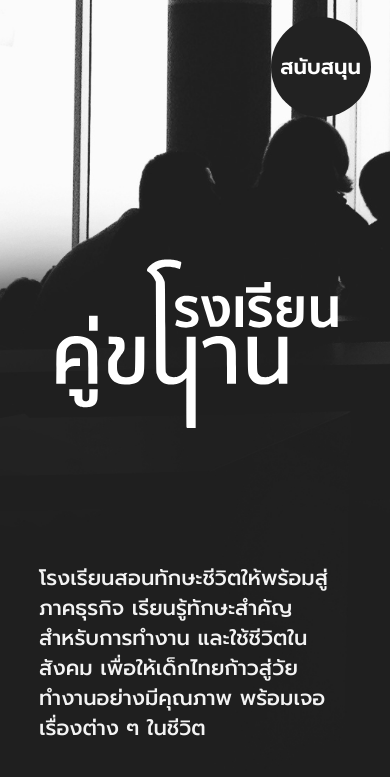
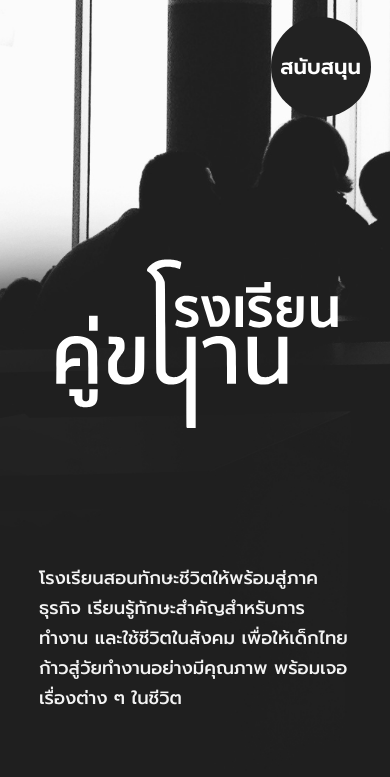
Before and after one commit to Know-are/parallel-school, a plain HTML site: page index.html in a window 390 px wide. Shown: the part 67-844 px from the top of the page. Drawn offline with nearby package versions, Linux system fonts and the light colour scheme.

Commit message:
Update typogrpahy

```diff
--- a/assets/css/style.css
+++ b/assets/css/style.css
@@ -724,6 +724,14 @@ footer {
 @media screen and (max-width:800px) {
 
 
+	p {
+		font-size: 14px;
+	}
+
+	.white {
+		font-size: 18px;
+	}
+
 	.minor-feature {
 		margin-top: 20px;
 		text-align: center;
```
